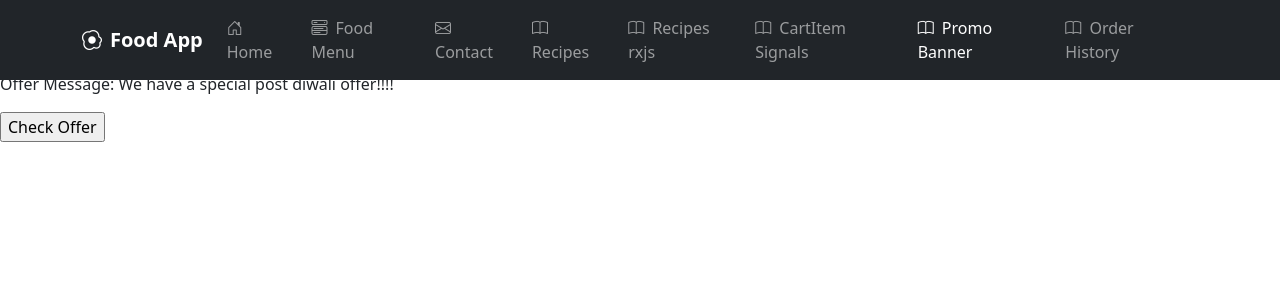
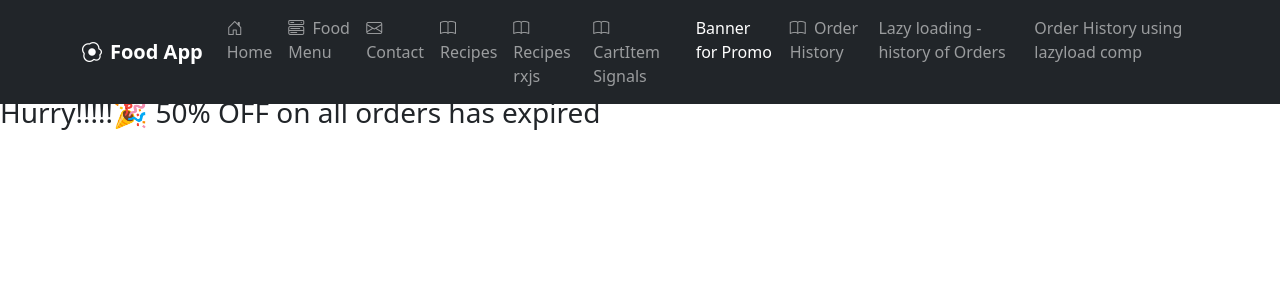
Before and after one commit to JonnalagaddaNihith/Angular-Projects, an Angular app in the folder FoodAppPart2/: page /promobanner in a window 1280 px wide. Shown: the top 300 px of the page. Built offline with nearby package versions, Linux system fonts and the light colour scheme.

Commit message:
Lazy Loading and parent-child concepts

```diff
--- a/FoodAppPart2/src/app/app.routes.ts
+++ b/FoodAppPart2/src/app/app.routes.ts
@@ -7,8 +7,9 @@ import { RecipeComponent } from './components/recipe/recipe.component';
 import { RxjsfoodmenuComponent } from './components/rxjsfoodmenu/rxjsfoodmenu.component';
 import { PromobannerComponent } from './components/promobanner/promobanner.component';
 import { CartItemComponent } from './cart-item/cart-item.component';
-import { HistoryOfOrdersComponent } from './features/order-history/history-of-orders/history-of-orders.component';
-import { ReOrderFromHistoryOfOrdersComponent } from './features/order-history/re-order-from-history-of-orders/re-order-from-history-of-orders.component';
+import { BannerComponent } from './components/banner/banner.component';
+// import { HistoryOfOrdersComponent } from './features/order-history/history-of-orders/history-of-orders.component';
+// import { ReOrderFromHistoryOfOrdersComponent } from './features/order-history/re-order-from-history-of-orders/re-order-from-history-of-orders.component';
 
 export const routes: Routes = [
   { path: 'home', component: HomeComponent },
@@ -18,10 +19,18 @@ export const routes: Routes = [
   { path: 'recipes', component: RecipeComponent },
   { path: 'recipes using rxjs', component: RxjsfoodmenuComponent },
   { path: 'CartItem Using Signal', component: CartItemComponent },
-  { path: 'promobanner', component: PromobannerComponent },
-  { path: 'OrderHistory', component: HistoryOfOrdersComponent },
+  { path: 'promobanner', component: BannerComponent },
   {
-    path: 'reorderfromhistory',
-    component: ReOrderFromHistoryOfOrdersComponent,
+    path: 'ordermodule',
+    loadChildren: () =>
+      //loadChildren()- creates lazy loading
+      import('../app/features/order-history/order-history.module').then(
+        (m) => m.OrderHistoryModule
+      ),
   },
+  // { path: 'OrderHistory', component: HistoryOfOrdersComponent },
+  // {
+  //   path: 'reorderfromhistory',
+  //   component: ReOrderFromHistoryOfOrdersComponent,
+  // },
 ];
--- /dev/null
+++ b/FoodAppPart2/src/app/components/banner/banner.component.html
@@ -0,0 +1,3 @@
+<br /><br /><br /><br />
+<app-promobanner [promoText]="offerText" [visibleDuration]="visibleDuration">
+</app-promobanner>
--- /dev/null
+++ b/FoodAppPart2/src/app/components/banner/banner.component.ts
@@ -0,0 +1,15 @@
+import { Component } from '@angular/core';
+import { PromobannerComponent } from '../promobanner/promobanner.component';
+
+@Component({
+  selector: 'app-banner',
+  standalone: true,
+  imports: [PromobannerComponent],
+  templateUrl: './banner.component.html',
+  styleUrl: './banner.component.css',
+})
+export class BannerComponent {
+  offerText = 'Hurry!!!!!🎉 50% OFF on all orders';
+  isNewUser = true; // guards
+  visibleDuration = 10;
+}
--- a/FoodAppPart2/src/app/components/navbar/navbar.component.html
+++ b/FoodAppPart2/src/app/components/navbar/navbar.component.html
@@ -79,14 +79,13 @@
             <i class="bi bi-book me-1"></i> CartItem Signals
           </a>
         </li>
-        <li>
+        <li class="nav-item">
           <a
             class="nav-link"
-            [routerLink]="['/promobanner']"
+            routerLink="/promobanner"
             routerLinkActive="active"
+            >Banner for Promo</a
           >
-            <i class="bi bi-book me-1"></i> Promo Banner
-          </a>
         </li>
         <li>
           <a
@@ -97,6 +96,23 @@
             <i class="bi bi-book me-1"></i> Order History
           </a>
         </li>
+        <li></li>
+        <li class="nav-item">
+          <a
+            class="nav-link"
+            routerLink="/ordermodule/reorderhistory"
+            routerLinkActive="active"
+            >Lazy loading - history of Orders</a
+          >
+        </li>
+        <li class="nav-item">
+          <a
+            class="nav-link"
+            routerLink="/ordermodule/orderlazyloading"
+            routerLinkActive="active"
+            >Order History using lazyload comp</a
+          >
+        </li>
       </ul>
     </div>
   </div>
--- a/FoodAppPart2/src/app/components/promobanner/promobanner.component.html
+++ b/FoodAppPart2/src/app/components/promobanner/promobanner.component.html
@@ -1,3 +1,6 @@
-<br /><br /><br />
-<p>Offer Message: {{ promomsg }}</p>
-<p><input type="button" (click)="checkOffer()" value="Check Offer" /></p>
+<div *ngIf="isVisible" class="banner">
+  <h3>{{ promoText }} will vanish in {{ countdown }} sec(s)</h3>
+</div>
+<div *ngIf="!isVisible" class="banner">
+  <h3>{{ promoText }} has expired</h3>
+</div>
--- a/FoodAppPart2/src/app/components/promobanner/promobanner.component.ts
+++ b/FoodAppPart2/src/app/components/promobanner/promobanner.component.ts
@@ -1,28 +1,59 @@
-import { Component, SimpleChange } from '@angular/core';
+import { CommonModule } from '@angular/common';
+import { Component, Input, SimpleChange, SimpleChanges } from '@angular/core';
 
 @Component({
   selector: 'app-promobanner',
   standalone: true,
-  imports: [],
+  imports: [CommonModule],
   templateUrl: './promobanner.component.html',
   styleUrl: './promobanner.component.css',
 })
 export class PromobannerComponent {
-  promomsg: string = 'We have a special post diwali offer!!!!';
+  @Input() promoText: string = '';
+  @Input() visibleDuration: number = 5;
+  countdown: number; // 5 minutes = 300 seconds
+  intervalId!: any;
+
+  isVisible: boolean = false;
+  private timer: any;
+
   constructor() {
-    console.log('Iam in Constructor');
+    console.log('Constructor: PromoBannerComponent created');
+    this.countdown = this.visibleDuration;
   }
-  ngOnInit() {
-    console.log('Ng On init Trigger');
+
+  ngOnChanges(changes: SimpleChanges): void {
+    console.log('ngOnChanges:', changes);
   }
-  ngOnChanges(changes: SimpleChange): void {
-    console.log('ngOnChanges:', changes);
-    console.log('ng on changes triggered');
+
+  ngOnInit(): void {
+    console.log('ngOnInit: Component Initialized');
+    if (this.visibleDuration > 0) {
+      this.isVisible = true;
+      this.startVisibilityTimer();
+    }
   }
-  checkOffer() {
-    this.promomsg = 'We have a special post diwali offer ending in 2 days';
+
+  ngDoCheck(): void {
+    console.log('ngDoCheck: Change detection run');
   }
-  ngOnDestroy() {
-    console.log('Ng on Destroy Trigger');
+
+  ngAfterViewInit(): void {
+    console.log('ngAfterViewInit: View initialized');
+  }
+
+  startVisibilityTimer(): void {
+    this.intervalId = setInterval(() => {
+      this.countdown--;
+      if (this.countdown <= 0) {
+        this.isVisible = false;
+        clearInterval(this.intervalId);
+      }
+    }, 1000);
+  }
+
+  ngOnDestroy(): void {
+    console.log('ngOnDestroy: Component destroyed');
+    clearTimeout(this.timer);
   }
 }
--- a/FoodAppPart2/src/app/features/order-history/history-of-orders/history-of-orders.component.ts
+++ b/FoodAppPart2/src/app/features/order-history/history-of-orders/history-of-orders.component.ts
@@ -8,4 +8,8 @@ console.log('Order History is Ativated.');
   templateUrl: './history-of-orders.component.html',
   styleUrl: './history-of-orders.component.css',
 })
-export class HistoryOfOrdersComponent {}
+export class HistoryOfOrdersComponent {
+  constructor() {
+    console.log('Order History module got loaded');
+  }
+}
--- a/FoodAppPart2/src/app/features/order-history/order-history-routing.module.ts
+++ b/FoodAppPart2/src/app/features/order-history/order-history-routing.module.ts
@@ -1,10 +1,23 @@
 import { NgModule } from '@angular/core';
 import { RouterModule, Routes } from '@angular/router';
+import { HistoryOfOrdersComponent } from './history-of-orders/history-of-orders.component';
+import { ReOrderFromHistoryOfOrdersComponent } from './re-order-from-history-of-orders/re-order-from-history-of-orders.component';
 
-const routes: Routes = [];
+const routes: Routes = [
+  // { path: 'historyOfOrders', component: HistoryOfOrdersComponent },
+  { path: 'reorderhistory', component: ReOrderFromHistoryOfOrdersComponent },
+  //component level lazy loading
+  {
+    path: 'orderlazyloading', // default route for this module path
+    loadComponent: () =>
+      import(
+        '../order-history/history-of-orders/history-of-orders.component'
+      ).then((m) => m.HistoryOfOrdersComponent),
+  },
+];
 
 @NgModule({
   imports: [RouterModule.forChild(routes)],
-  exports: [RouterModule]
+  exports: [RouterModule],
 })
-export class OrderHistoryRoutingModule { }
+export class OrderHistoryRoutingModule {}
--- a/FoodAppPart2/src/main.ts
+++ b/FoodAppPart2/src/main.ts
@@ -6,6 +6,7 @@ import { provideHttpClient } from '@angular/common/http';
 bootstrapApplication(AppComponent, {
   providers: [
     provideHttpClient(),
+    //importProvidersFrom(OrderHistoryModule),
     ...appConfig.providers, // Spread this only if you already have providers in app.config.ts
   ],
 }).catch((err) => console.error(err));
```
Also changed, not shown: FoodAppPart2/src/app/components/banner/banner.component.css (added), 1 other file (tests, documents, lock files or other folders).
